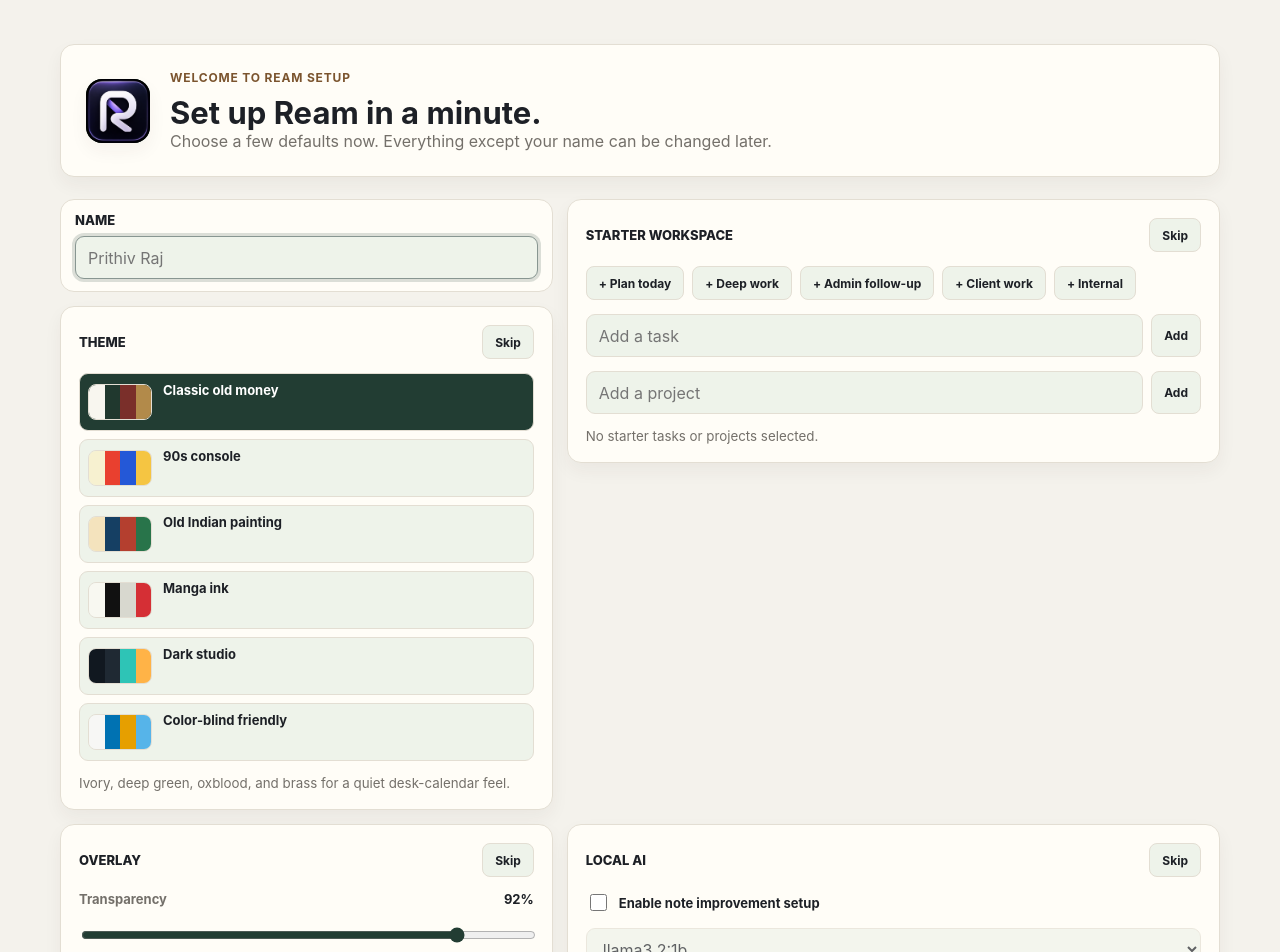
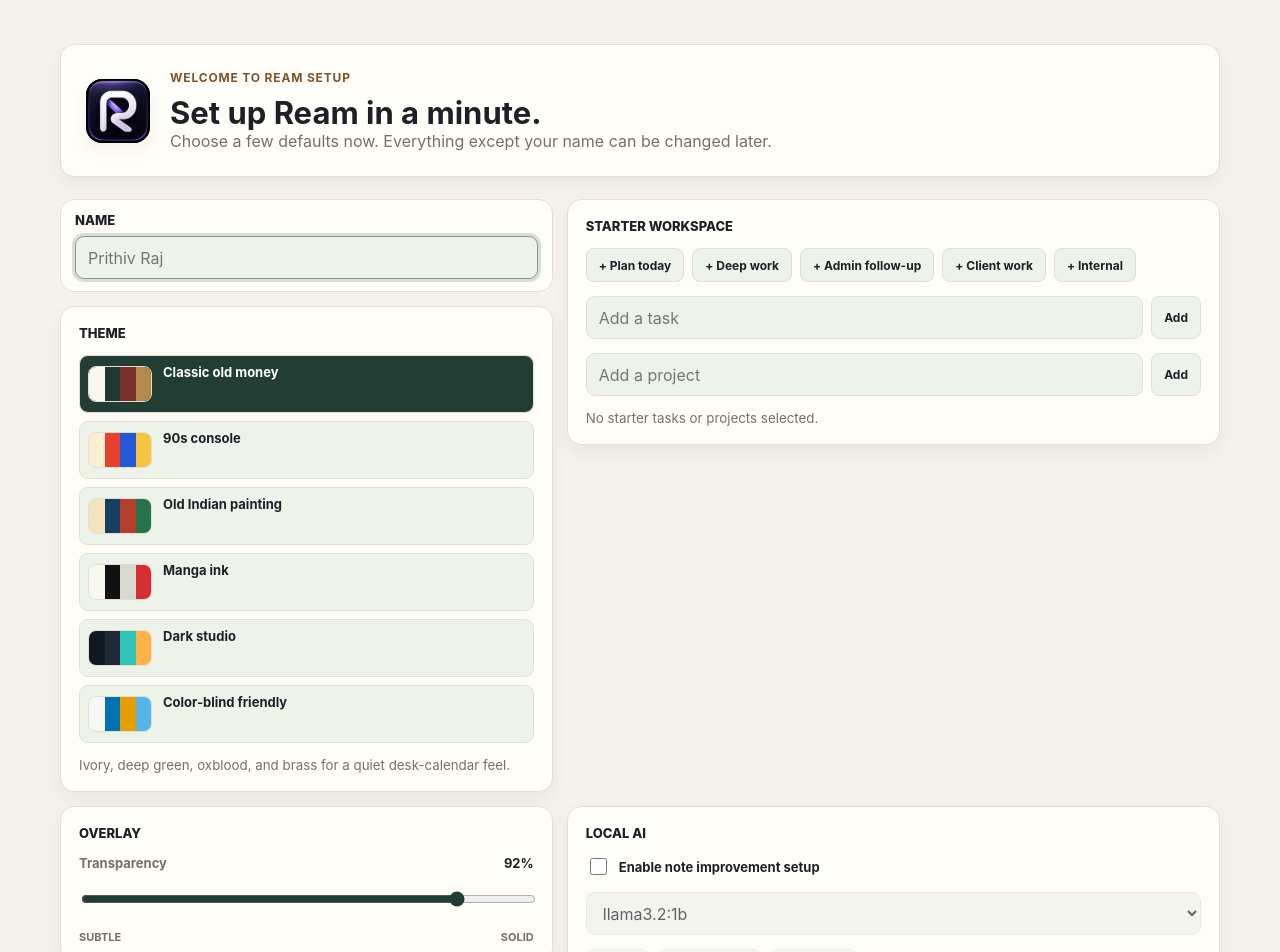
Before and after one commit to prithivrajmu/ream, a React (Vite) app: page / in a window 1280 px wide. Shown: the top 952 px of the page. Built offline with nearby package versions, Linux system fonts and the light colour scheme.

Commit message:
Remove setup skip buttons

```diff
--- a/src/renderer/styles.css
+++ b/src/renderer/styles.css
@@ -2106,7 +2106,6 @@
   gap: 14px;
 }
 
-.setup-card-header button,
 .setup-chip-row button,
 .setup-inline-add button,
 .setup-ai-actions button,
@@ -2291,7 +2290,6 @@
 .setup-shell.theme-retro-console .setup-hero,
 .setup-shell.theme-retro-console .setup-card,
 .setup-shell.theme-retro-console .setup-theme-list button,
-.setup-shell.theme-retro-console .setup-card-header button,
 .setup-shell.theme-retro-console .setup-chip-row button,
 .setup-shell.theme-retro-console .setup-inline-add button,
 .setup-shell.theme-retro-console .setup-ai-actions button,
@@ -2303,7 +2301,6 @@
 .setup-shell.theme-manga-ink .setup-hero,
 .setup-shell.theme-manga-ink .setup-card,
 .setup-shell.theme-manga-ink .setup-theme-list button,
-.setup-shell.theme-manga-ink .setup-card-header button,
 .setup-shell.theme-manga-ink .setup-chip-row button,
 .setup-shell.theme-manga-ink .setup-inline-add button,
 .setup-shell.theme-manga-ink .setup-ai-actions button,
--- a/src/renderer/views/SetupView.tsx
+++ b/src/renderer/views/SetupView.tsx
@@ -165,7 +165,7 @@
           </label>
 
           <section className="setup-card setup-theme-card">
-            <div className="setup-card-header"><span>Theme</span><button type="button" onClick={() => selectTheme(initialSettings.themeId)}>Skip</button></div>
+            <div className="setup-card-header"><span>Theme</span></div>
             <div className="setup-theme-list">
               {themeOptions.map((theme) => <button aria-pressed={theme.id === themeId} className={theme.id === themeId ? "is-active" : ""} key={theme.id} onClick={() => selectTheme(theme.id)} type="button"><span className="theme-swatch-row">{theme.swatches.map((swatch) => <i key={swatch} style={{ background: swatch }} />)}</span><strong>{theme.label}</strong></button>)}
             </div>
@@ -173,13 +173,13 @@
           </section>
 
           <section className="setup-card setup-transparency-card">
-            <div className="setup-card-header"><span>Overlay</span><button type="button" onClick={() => setOverlayTransparency(initialSettings.overlayTransparency)}>Skip</button></div>
+            <div className="setup-card-header"><span>Overlay</span></div>
             <label className="setup-slider-field">Transparency <strong>{formatTransparency(overlayTransparency)}</strong><input aria-label="Overlay transparency" max="100" min="50" onChange={(event) => setOverlayTransparency(Number(event.target.value) / 100)} type="range" value={Math.round(overlayTransparency * 100)} /></label>
             <div className="setup-slider-scale"><span>Subtle</span><span>Solid</span></div>
           </section>
 
           <section className="setup-card setup-list-card">
-            <div className="setup-card-header"><span>Starter workspace</span><button type="button" onClick={() => { setStarterTasks([]); setStarterProjects([]); }}>Skip</button></div>
+            <div className="setup-card-header"><span>Starter workspace</span></div>
             <div className="setup-chip-row">
               {STARTER_TASKS.map((task) => <button key={task} onClick={() => addTask(task)} type="button">+ {task}</button>)}
               {STARTER_PROJECTS.map((project) => <button key={project} onClick={() => addProject(project)} type="button">+ {project}</button>)}
@@ -196,7 +196,7 @@
           </section>
 
           <section className="setup-card setup-ai-card">
-            <div className="setup-card-header"><span>Local AI</span><button type="button" onClick={() => setAiEnabled(false)}>Skip</button></div>
+            <div className="setup-card-header"><span>Local AI</span></div>
             <label className="setup-toggle"><input checked={aiEnabled} onChange={(event) => setAiEnabled(event.target.checked)} type="checkbox" />Enable note improvement setup</label>
             <select disabled={!aiEnabled} value={ollamaModel} onChange={(event) => setOllamaModel(event.target.value)}>
               {OLLAMA_MODELS.map((model) => <option key={model} value={model}>{model}</option>)}
```
